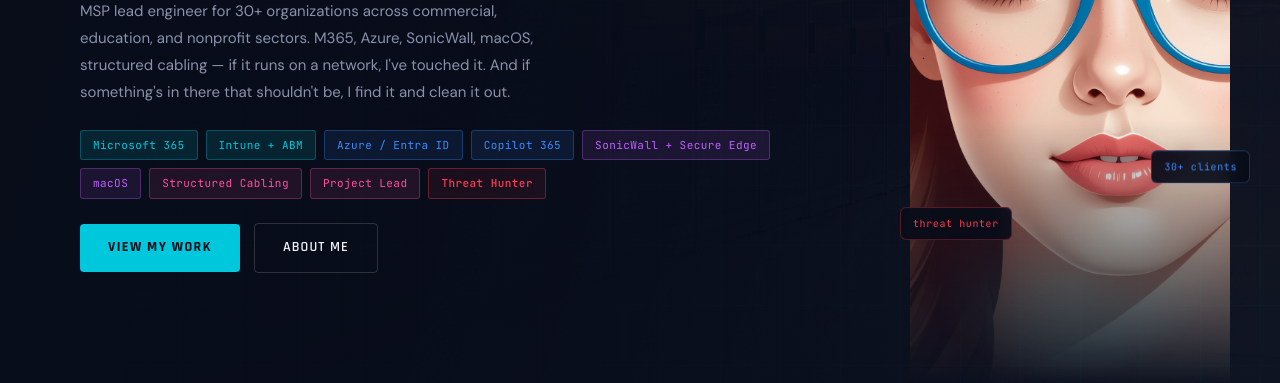
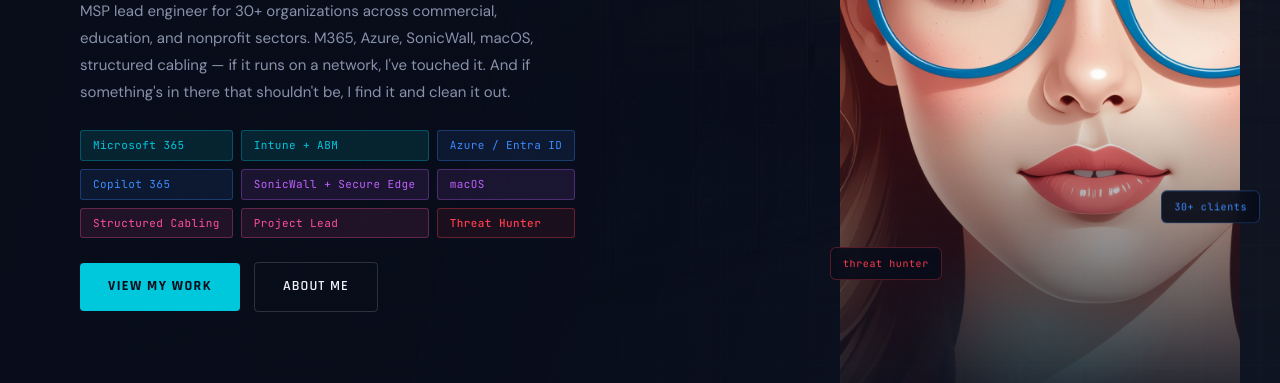
Before and after one commit to nerdylina/nerdycyberchick.com, a plain HTML site: page index.html in a window 1280 px wide. Shown: the part 415-798 px from the top of the page. Drawn offline with Linux system fonts and the light colour scheme.

Commit message:
Add files via upload

```diff
--- a/index.html
+++ b/index.html
@@ -130,7 +130,7 @@
       position: relative;
       min-height: 100vh;
       display: grid;
-      grid-template-columns: 1fr 420px;
+      grid-template-columns: 1fr 480px;
       padding-top: 64px;
       overflow: hidden;
     }
@@ -215,8 +215,9 @@
     }
 
     .hero-tags {
-      display: flex;
-      flex-wrap: wrap;
+      display: grid;
+      grid-template-columns: repeat(3, auto);
+      justify-content: start;
       gap: 8px;
     }
 
@@ -292,9 +293,9 @@
 
     .avatar-wrap {
       position: relative;
-      width: 340px;
-      height: calc(100vh - 104px);
-      max-height: 700px;
+      width: 420px;
+      height: calc(100vh - 64px);
+      max-height: 780px;
     }
 
     .avatar-glow {
@@ -314,13 +315,13 @@
       bottom: 0;
       left: 50%;
       transform: translateX(-50%);
-      width: 320px;
-      height: 95%;
+      width: 400px;
+      height: 100%;
       object-fit: cover;
       object-position: top center;
-      border-radius: 180px 180px 0 0;
-      mask-image: linear-gradient(to bottom, black 60%, transparent 100%);
-      -webkit-mask-image: linear-gradient(to bottom, black 60%, transparent 100%);
+      border-radius: 200px 200px 0 0;
+      mask-image: linear-gradient(to bottom, black 55%, transparent 100%);
+      -webkit-mask-image: linear-gradient(to bottom, black 55%, transparent 100%);
       display: block;
     }
 
```
